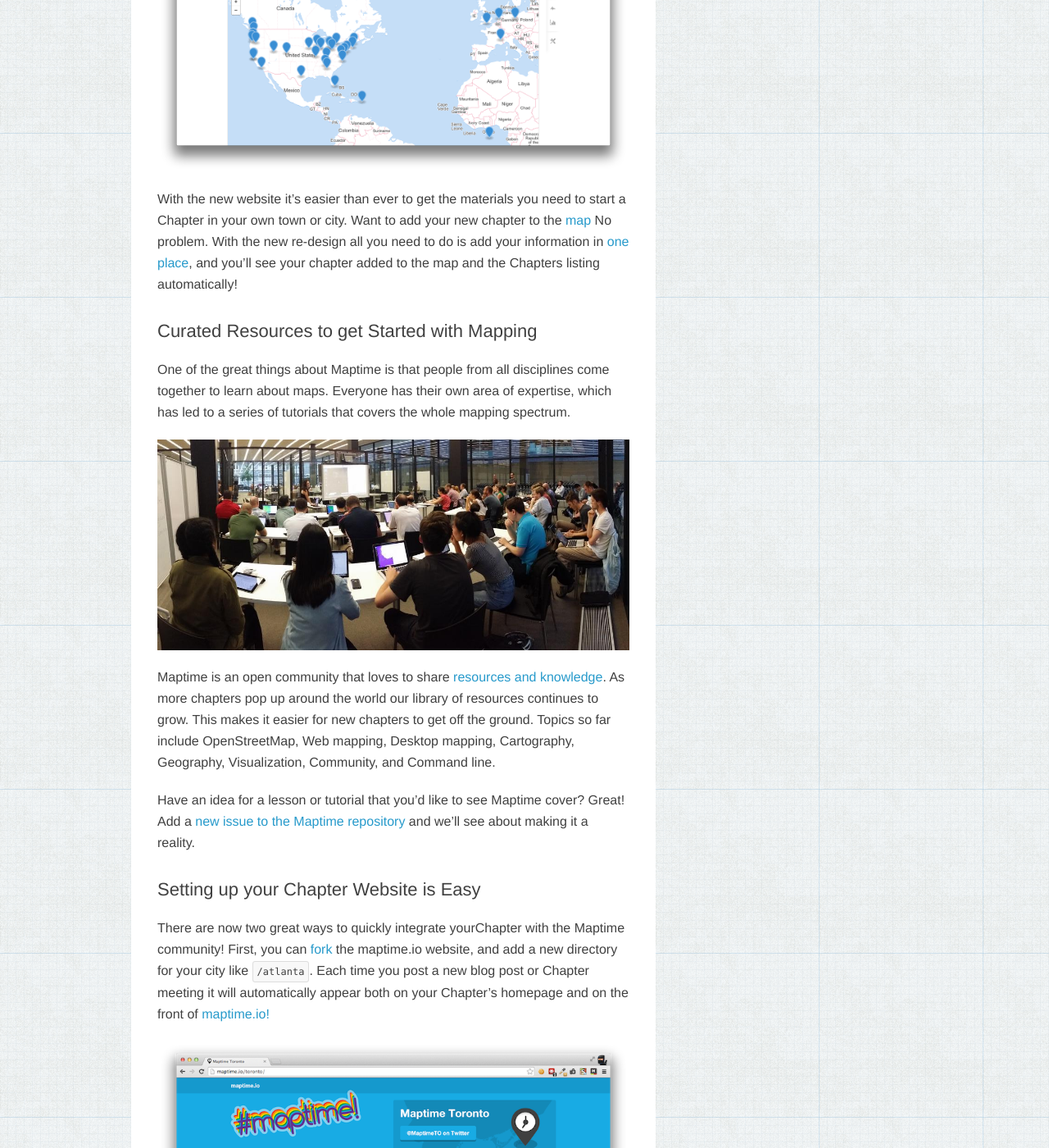
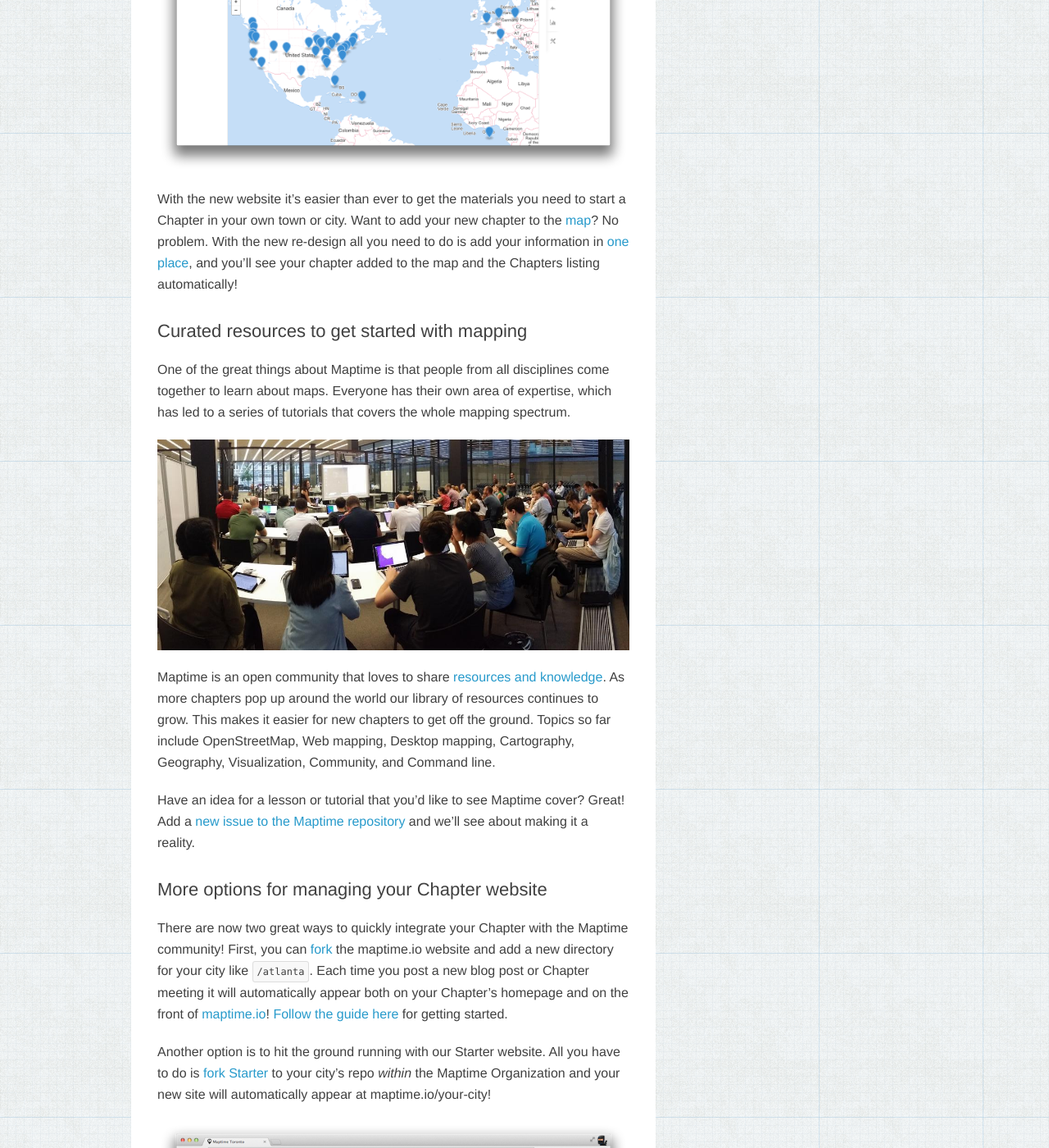
Before and after one commit to maptime/maptime.github.io, a Jekyll site: the page built from _posts/2014-10-24-maptime-has-a-new-website.md, in a window 1280 px wide and 1400 px high, scrolled down 1637 px. Shown: the whole window at 82% size. Built offline with Jekyll 4.4.1, drawn with Linux system fonts in a browser that asks for light colours; some of the changed text lies outside the part shown.

Commit message:
minor edits. mostly changing case

```diff
--- a/_posts/2014-10-24-maptime-has-a-new-website.md
+++ b/_posts/2014-10-24-maptime-has-a-new-website.md
@@ -6,7 +6,7 @@
 description: "Maptime recently underwent a website redesign! We've migrated from wordpress to the power couple of Jekyll and GitHub Pages. Getting involved is now easier than ever."
 ---
 
-![Maptime Has a New Website!](/img/maptimes.gif)
+![Maptime has a new website](/img/maptimes.gif)
 
 Maptime is proud to announce the release of our new website! We recently migrated from WordPress to the power couple of Jekyll and GitHub Pages. Getting involved and contributing ideas to Maptime is now easier than ever.
 
@@ -15,15 +15,15 @@
 Here's a quick tour of some of the newest features:
 <!--more-->
 
-### [Creating a New Maptime Chapter](http://maptime.io/chapters/)
+### [Creating a new Maptime chapter](http://maptime.io/chapters/)
 
 [Maptime is growing up](http://maptime.io/blog/2014/10/15/maptime-is-growing-up/). As of this writing we have almost 30 chapters in the States and four more on the other side of the pond in Europe. One thing is clear: people want an approachable way to learn how to make maps, and Maptime is stepping up to fill that need.
 
 ![](/img/chapter.json.png)
 
-With the new website it's easier than ever to get the materials you need to start a Chapter in your own town or city. Want to add your new chapter to the [map](http://maptime.io/chapters/) No problem. With the new re-design all you need to do is add your information in [one place](https://github.com/maptime/maptime.github.io/blob/master/_data/chapters.json), and you'll see your chapter added to the map and the Chapters listing automatically!
+With the new website it's easier than ever to get the materials you need to start a Chapter in your own town or city. Want to add your new chapter to the [map](http://maptime.io/chapters/)? No problem. With the new re-design all you need to do is add your information in [one place](https://github.com/maptime/maptime.github.io/blob/master/_data/chapters.json), and you'll see your chapter added to the map and the Chapters listing automatically!
 
-### [Curated Resources to get Started with Mapping](http://maptime.io/lessons-resources/)
+### [Curated resources to get started with mapping](http://maptime.io/lessons-resources/)
 
 One of the great things about Maptime is that people from all disciplines come together to learn about maps. Everyone has their own area of expertise, which has led to a series of tutorials that covers the whole mapping spectrum.
 
@@ -33,13 +33,13 @@
 
 Have an idea for a lesson or tutorial that you'd like to see Maptime cover? Great! Add a [new issue to the Maptime repository](https://github.com/maptime/maptime/issues/new) and we'll see about making it a reality.
 
-### Setting up your Chapter Website is Easy
+### More options for managing your Chapter website
 
-There are now two great ways to quickly integrate yourChapter with the Maptime community! First, you can [fork](https://github.com/maptime/maptime.github.io/fork) the maptime.io website, and add a new directory for your city like `/atlanta`. Each time you post a new blog post or Chapter meeting it will automatically appear both on your Chapter's homepage and on the front of [maptime.io!](http://maptime.io)
+There are now two great ways to quickly integrate your Chapter with the Maptime community! First, you can [fork](https://github.com/maptime/maptime.github.io/fork) the maptime.io website and add a new directory for your city like `/atlanta`. Each time you post a new blog post or Chapter meeting it will automatically appear both on your Chapter's homepage and on the front of [maptime.io](http://maptime.io)! [Follow the guide here]({{ site.baseurl }}/chapters/start/) for getting started.
+
+Another option is to hit the ground running with our Starter website. All you have to do is [fork Starter](https://github.com/maptime/starter) to your city's repo _within_ the Maptime Organization and your new site will automatically appear at maptime.io/your-city!
 
 ![](/img/toronto-page.png)
-
-Another option is to hit the ground running with our Starter website. All you have to do is [fork Starter](https://github.com/maptime/starter) within the Maptime Organization and your new site will automatically appear at maptime.io/your-city!
 
 If all this GitHub jargon is too much for you, but you're still interested in joining the Maptime community with a Chapter of your own give a shout-out to one of our founders, [Alan](https://twitter.com/mappingmashups), on Twitter or send an email to [MaptimeHQ](mailto:hello@maptime.io?Subject=New%20Chapter%20Plz!).
 
```
